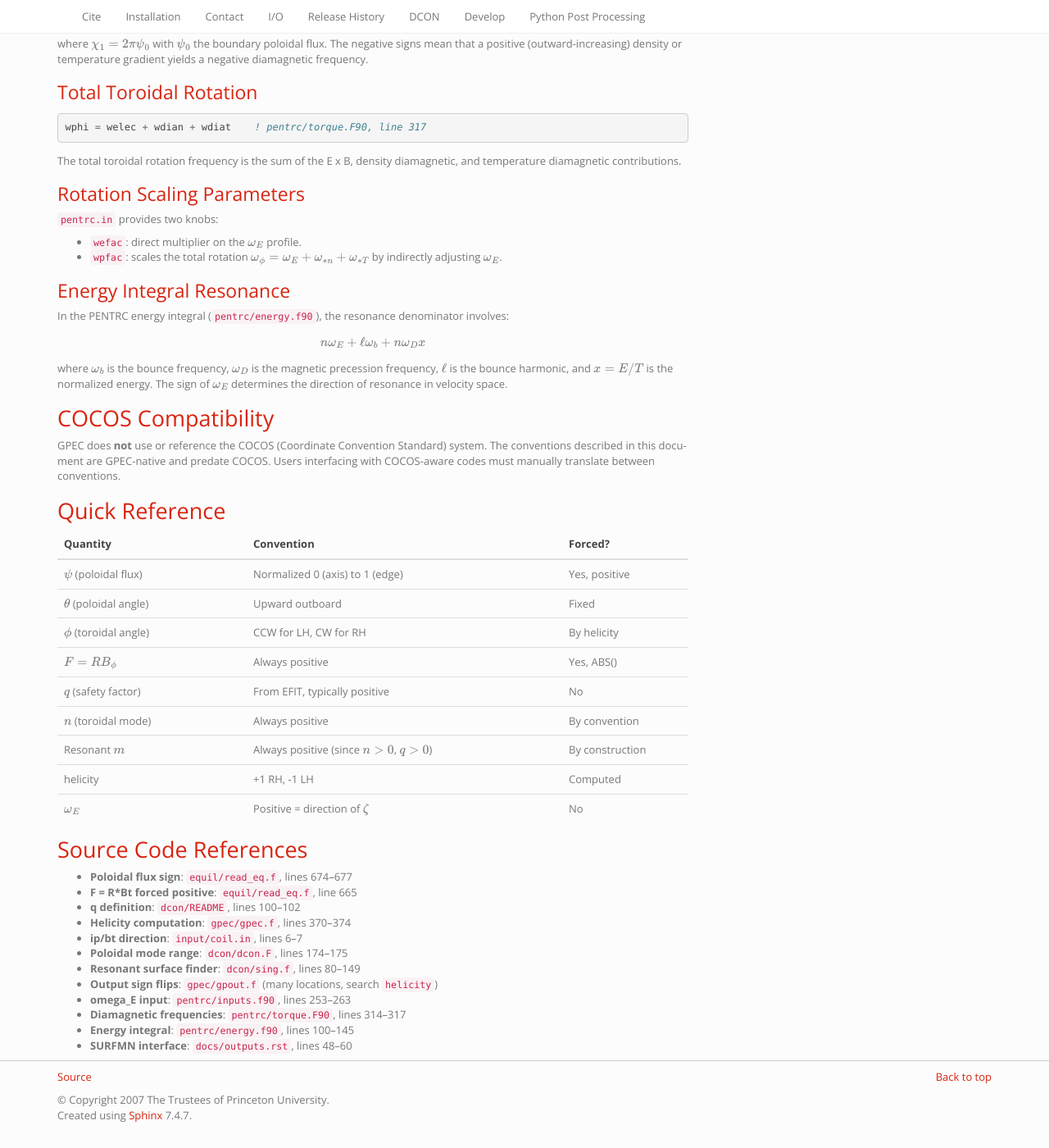
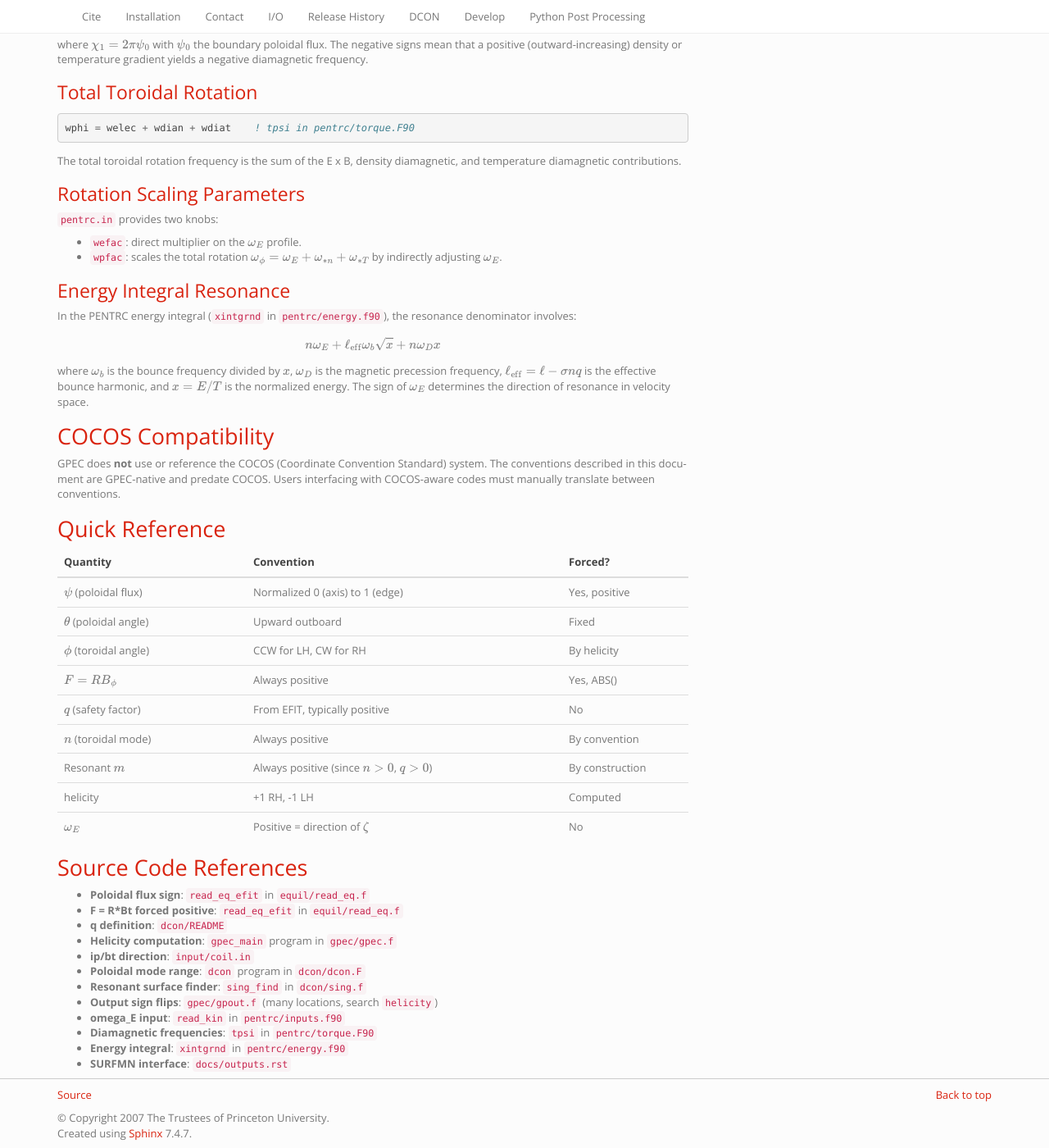
Before and after one commit to PrincetonUniversity/GPEC, a Sphinx documentation site: the page built from docs/sign_conventions.rst, in a window 1280 px wide and 1400 px high, scrolled down 3365 px. Shown: the whole window at 82% size. Built offline with Sphinx 7.4.7, drawn with Linux system fonts in a browser that asks for light colours; before the commit the page ends 4743 px from its top, so only the background shows below that; some of the changed text lies outside the part shown.

Commit message:
DOCS - MINOR - fixed some incorrect wordings, removed line numbers

```diff
--- a/docs/sign_conventions.rst
+++ b/docs/sign_conventions.rst
@@ -25,7 +25,7 @@
 
 - Normalized from 0 (magnetic axis) to 1 (plasma boundary).
 - :math:`\psi_0 = \psi_{\mathrm{bry}} - \psi_{\mathrm{axis}}` is forced positive
-  on read (``equil/read_eq.f``, line 674). If the EQDSK has
+  on read (``read_eq_efit`` in ``equil/read_eq.f``). If the EQDSK has
   :math:`\psi_{\mathrm{bry}} < \psi_{\mathrm{axis}}`, both :math:`\psi_0` and
   the 2D flux array are sign-flipped.
 - Occasionally :math:`\rho = \sqrt{\psi}` is used as a radius-like variable.
@@ -84,7 +84,7 @@
 Helicity and Handedness
 =======================
 
-Helicity is computed in ``gpec/gpec.f`` (line 370):
+Helicity is computed in the ``gpec_main`` program (``gpec/gpec.f``):
 
 .. code-block:: fortran
 
@@ -106,7 +106,8 @@
 =====================
 
 The poloidal-current function :math:`F = R B_\phi` from the Grad-Shafranov
-equation is **forced positive** via ``ABS()`` (``equil/read_eq.f``, line 665):
+equation is **forced positive** via ``ABS()`` (``read_eq_efit`` in
+``equil/read_eq.f``):
 
 .. code-block:: fortran
 
@@ -125,7 +126,7 @@
 - In standard tokamak operation, EFIT provides :math:`q > 0`.
 - Can be adjusted via ``newq0`` in ``equil.in``, which modifies :math:`F`
   to match while preserving the Grad-Shafranov solution
-  (``equil/direct.f``, line 190).
+  (``direct_run`` in ``equil/direct.f``).
 
 
 Mode Numbers :math:`m` and :math:`n`
@@ -140,8 +141,8 @@
 Poloidal Mode Range
 -------------------
 
-The poloidal mode spectrum spans ``mlow`` to ``mhigh``, computed in
-``dcon/dcon.F`` (line 174):
+The poloidal mode spectrum spans ``mlow`` to ``mhigh``, computed in the
+``dcon`` program (``dcon/dcon.F``):
 
 .. code-block:: fortran
 
@@ -154,7 +155,7 @@
 Why Positive :math:`m` Is Always Resonant
 -----------------------------------------
 
-Resonant surfaces are found by ``sing_find`` in ``dcon/sing.f`` (line 80).
+Resonant surfaces are found by ``sing_find`` in ``dcon/sing.f``.
 It performs a binary search for flux surfaces where :math:`m = n \cdot q`.
 Since :math:`n > 0` (by convention) and :math:`q > 0` (standard tokamak):
 
@@ -214,7 +215,7 @@
 ----------------------------------
 
 - Column 6 of the PENTRC kinetic profile file: :math:`\omega_E` in rad/s.
-- Read by ``pentrc/inputs.f90`` (``read_kin`` subroutine, line 168).
+- Read by the ``read_kin`` subroutine in ``pentrc/inputs.f90``.
 - **Sign convention**: positive :math:`\omega_E` means rotation in the
   direction of the toroidal coordinate :math:`\zeta`.
 - Since :math:`\phi` direction depends on helicity, positive :math:`\omega_E`
@@ -224,8 +225,8 @@
 Diamagnetic Frequencies
 -----------------------
 
-Computed in ``pentrc/inputs.f90`` (lines 255--256) and
-``pentrc/torque.F90`` (lines 315--316):
+Computed in ``read_kin`` (``pentrc/inputs.f90``) and ``tpsi``
+(``pentrc/torque.F90``):
 
 .. math::
 
@@ -244,7 +245,7 @@
 
 .. code-block:: fortran
 
-   wphi = welec + wdian + wdiat    ! pentrc/torque.F90, line 317
+   wphi = welec + wdian + wdiat    ! tpsi in pentrc/torque.F90
 
 The total toroidal rotation frequency is the sum of the E x B, density
 diamagnetic, and temperature diamagnetic contributions.
@@ -261,16 +262,17 @@
 Energy Integral Resonance
 -------------------------
 
-In the PENTRC energy integral (``pentrc/energy.f90``), the resonance
-denominator involves:
+In the PENTRC energy integral (``xintgrnd`` in ``pentrc/energy.f90``), the
+resonance denominator involves:
 
 .. math::
 
-   n \omega_E + \ell \omega_b + n \omega_D x
+   n \omega_E + \ell_{\mathrm{eff}} \omega_b \sqrt{x} + n \omega_D x
 
-where :math:`\omega_b` is the bounce frequency, :math:`\omega_D` is the magnetic
-precession frequency, :math:`\ell` is the bounce harmonic, and
-:math:`x = E/T` is the normalized energy. The sign of :math:`\omega_E`
+where :math:`\omega_b` is the bounce frequency divided by :math:`x`,
+:math:`\omega_D` is the magnetic precession frequency,
+:math:`\ell_{\mathrm{eff}} = \ell - \sigma n q` is the effective bounce harmonic,
+and :math:`x = E/T` is the normalized energy. The sign of :math:`\omega_E`
 determines the direction of resonance in velocity space.
 
 
@@ -325,15 +327,15 @@
 Source Code References
 ======================
 
-- **Poloidal flux sign**: ``equil/read_eq.f``, lines 674--677
-- **F = R*Bt forced positive**: ``equil/read_eq.f``, line 665
-- **q definition**: ``dcon/README``, lines 100--102
-- **Helicity computation**: ``gpec/gpec.f``, lines 370--374
-- **ip/bt direction**: ``input/coil.in``, lines 6--7
-- **Poloidal mode range**: ``dcon/dcon.F``, lines 174--175
-- **Resonant surface finder**: ``dcon/sing.f``, lines 80--149
+- **Poloidal flux sign**: ``read_eq_efit`` in ``equil/read_eq.f``
+- **F = R*Bt forced positive**: ``read_eq_efit`` in ``equil/read_eq.f``
+- **q definition**: ``dcon/README``
+- **Helicity computation**: ``gpec_main`` program in ``gpec/gpec.f``
+- **ip/bt direction**: ``input/coil.in``
+- **Poloidal mode range**: ``dcon`` program in ``dcon/dcon.F``
+- **Resonant surface finder**: ``sing_find`` in ``dcon/sing.f``
 - **Output sign flips**: ``gpec/gpout.f`` (many locations, search ``helicity``)
-- **omega_E input**: ``pentrc/inputs.f90``, lines 253--263
-- **Diamagnetic frequencies**: ``pentrc/torque.F90``, lines 314--317
-- **Energy integral**: ``pentrc/energy.f90``, lines 100--145
-- **SURFMN interface**: ``docs/outputs.rst``, lines 48--60
+- **omega_E input**: ``read_kin`` in ``pentrc/inputs.f90``
+- **Diamagnetic frequencies**: ``tpsi`` in ``pentrc/torque.F90``
+- **Energy integral**: ``xintgrnd`` in ``pentrc/energy.f90``
+- **SURFMN interface**: ``docs/outputs.rst``
```
Also changed, not shown: other parts of docs/sign_conventions.rst (+2 -2 lines), CLAUDE.md (+2 -2 lines).
